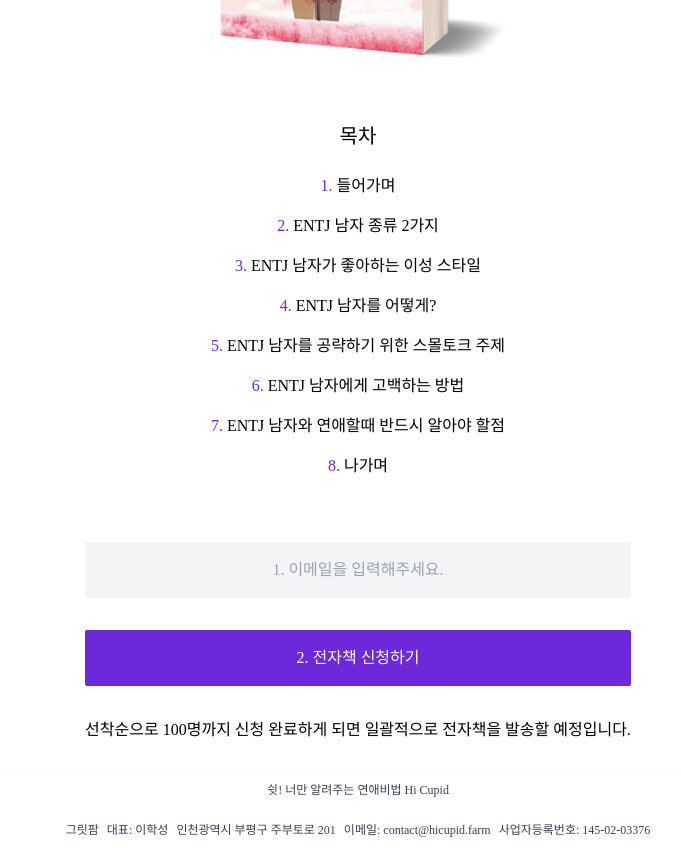
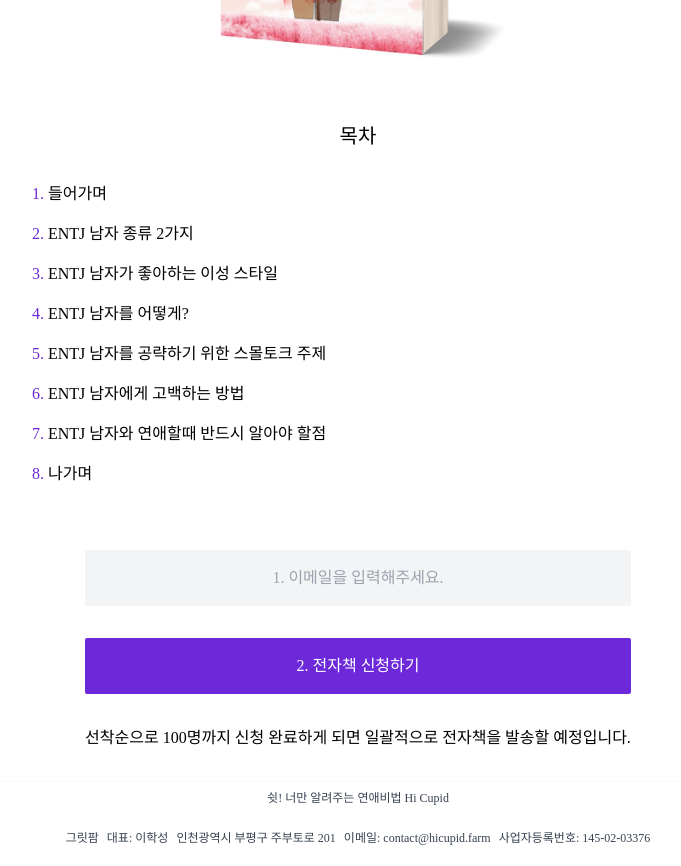
Before and after one commit to grit-farm/hicupid.farm, a Next.js app: page / in a window 1280 px wide. Shown: the part 880-1746 px from the top of the page, without its empty margins (282-963 px from the left). Built offline with nearby package versions, Linux system fonts and the light colour scheme; no server answers; a web font is replaced by a local one.

Commit message:
feat: 목차 좌측정렬

```diff
--- a/src/app/components/BookIndex.tsx
+++ b/src/app/components/BookIndex.tsx
@@ -13,8 +13,9 @@ const BookIndex = () => {
           height={500}
         />
       </div>
-      <div className="flex flex-col gap-4 justify-center">
-        <h2 className="text-xl mb-2">목차</h2>
+      <section className="flex flex-col justify-center ">
+        <h2 className="text-xl mb-8">목차</h2>
+        <article className="flex flex-col gap-4 text-left">
           <p>
             <span className="text-violet-700">1.</span> 들어가며
           </p>
@@ -22,15 +23,15 @@ const BookIndex = () => {
             <span className="text-violet-700">2.</span> ENTJ 남자 종류 2가지
           </p>
           <p>
-          <span className="text-violet-700">3.</span> ENTJ 남자가 좋아하는 이성
-          스타일
+            <span className="text-violet-700">3.</span> ENTJ 남자가 좋아하는
+            이성 스타일
           </p>
           <p>
             <span className="text-violet-700">4.</span> ENTJ 남자를 어떻게?
           </p>
           <p>
-          <span className="text-violet-700">5.</span> ENTJ 남자를 공략하기 위한
-          스몰토크 주제
+            <span className="text-violet-700">5.</span> ENTJ 남자를 공략하기
+            위한 스몰토크 주제
           </p>
           <p>
             <span className="text-violet-700">6.</span> ENTJ 남자에게 고백하는
@@ -43,7 +44,8 @@ const BookIndex = () => {
           <p>
             <span className="text-violet-700">8.</span> 나가며
           </p>
-      </div>
+        </article>
+      </section>
     </div>
   );
 };
```
Lines whose indentation alone changed are shown as unchanged.
